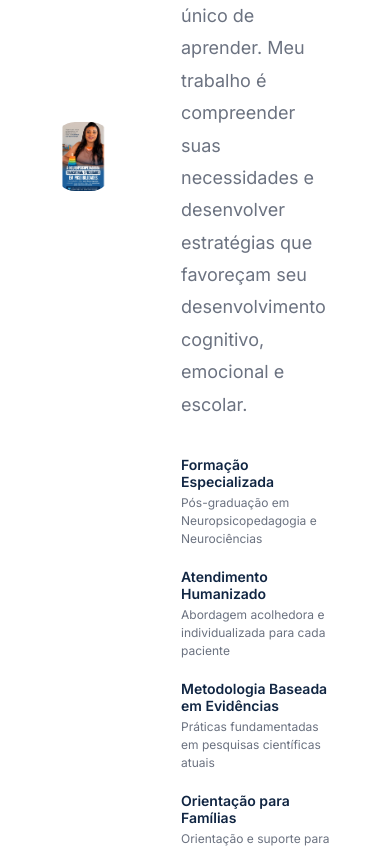
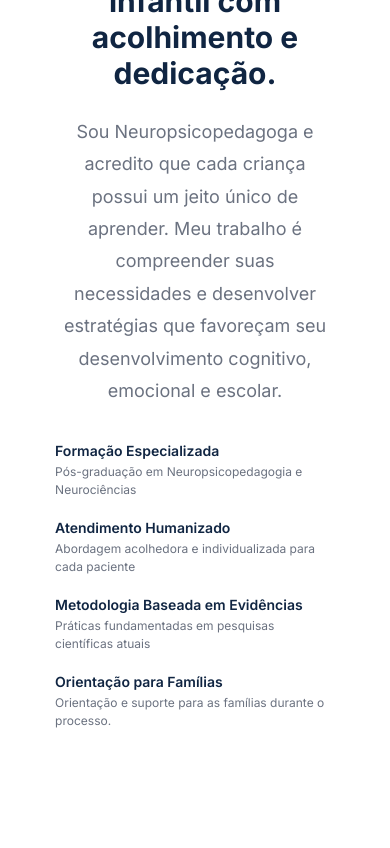
Before and after one commit to AlexandreAkkt/ErikaNeuropsicopedagoga, a React (Vite) app: page / in a window 390 px wide. Shown: the part 1720-2568 px from the top of the page. Built offline with nearby package versions, Linux system fonts and the light colour scheme.

Commit message:
Adiciona responsividade ao About

```diff
--- a/src/components/About/About.css
+++ b/src/components/About/About.css
@@ -86,3 +86,23 @@
   line-height: 1.5;
   color: #6b7280;
 }
+
+
+@media (max-width: 768px) {
+  .about {
+    flex-direction: column;
+    text-align: center;
+  }
+
+  .about-image {
+    width: 100%;
+  }
+
+  .about-content {
+    width: 100%;
+  }
+
+  .about-list {
+    text-align: left;
+  }
+}
```
